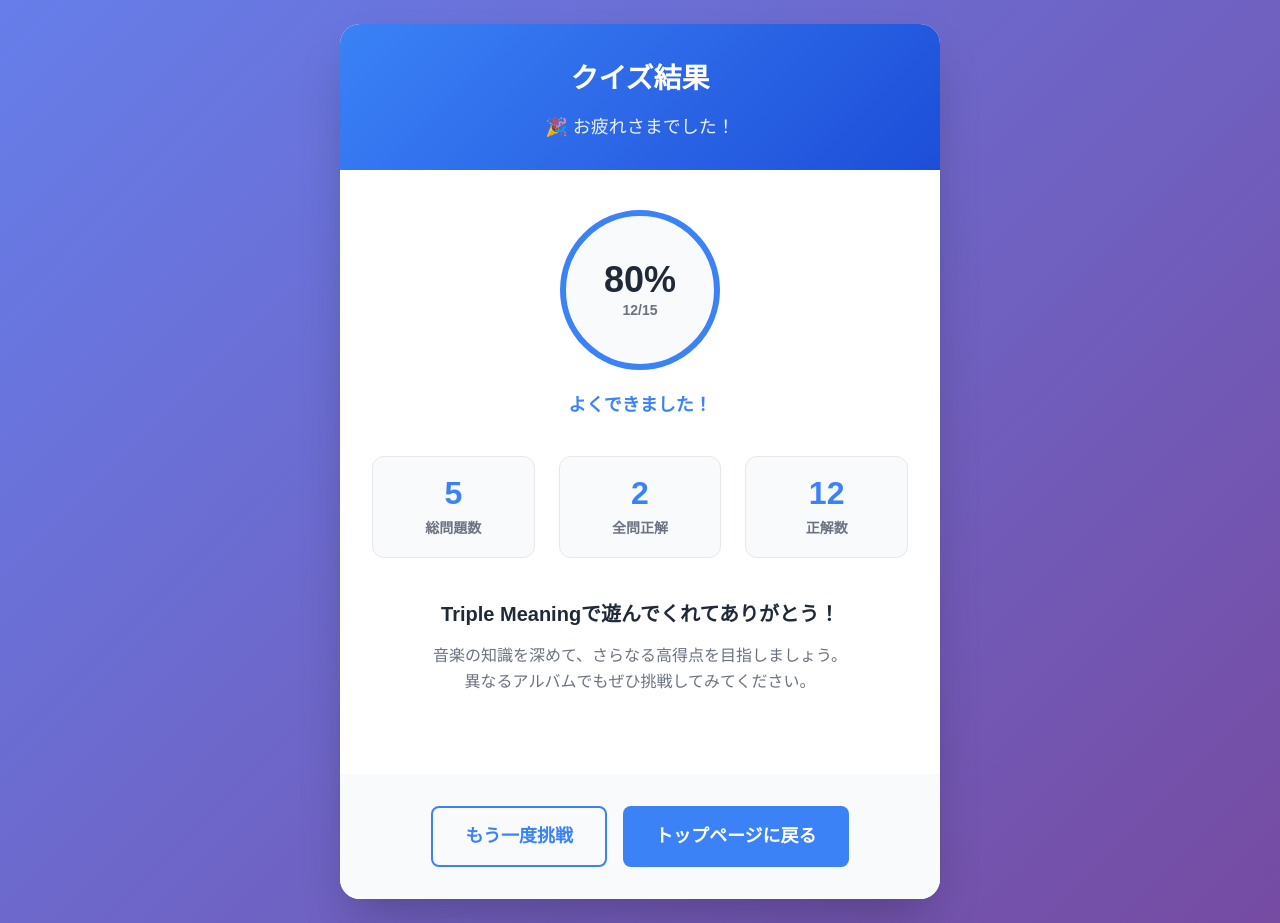
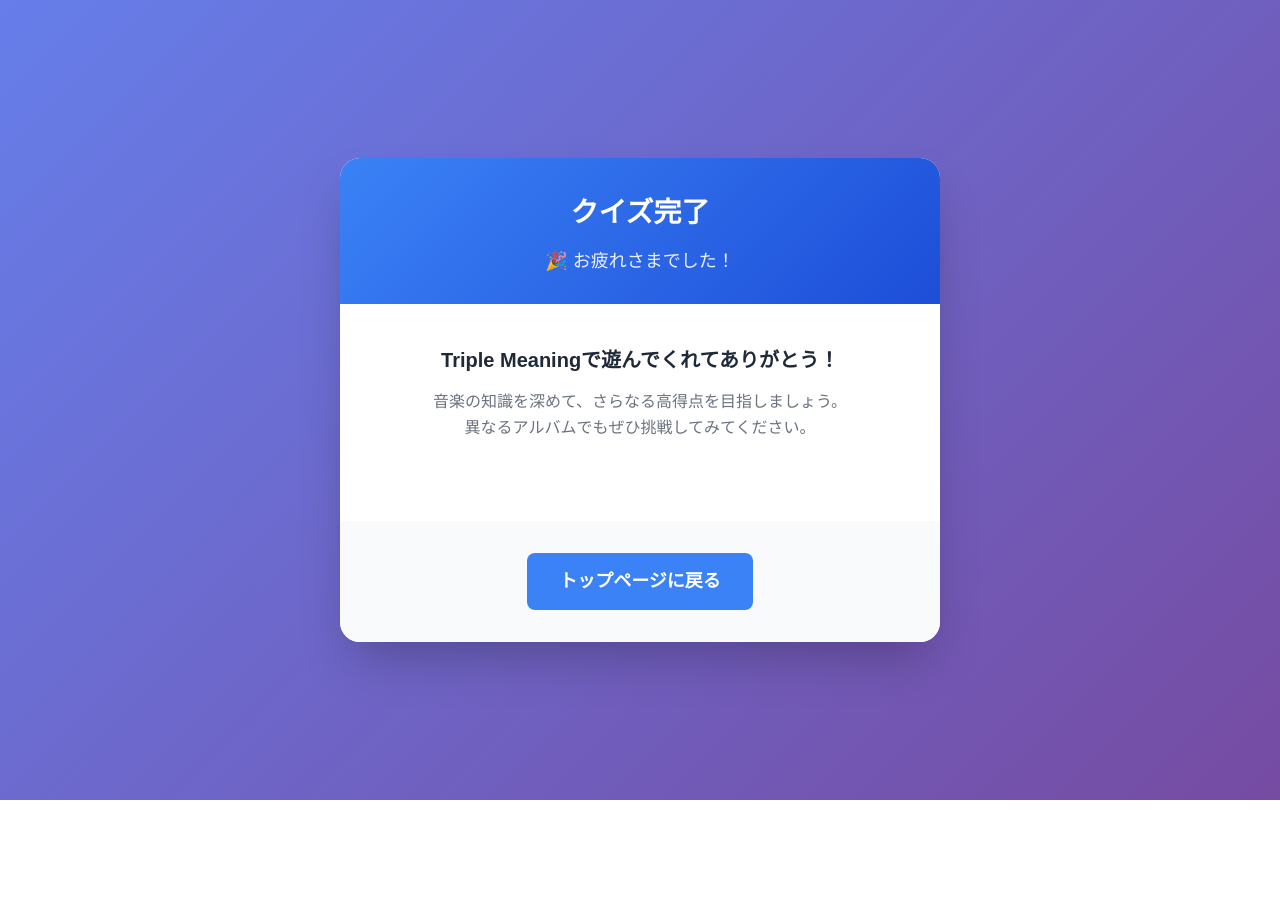
Before and after one commit to ueda-kio/triple-meaming, a Next.js app: page /result in a window 1280 px wide. After the commit the page ends 800 px from the top, so only its background shows below. Built offline with nearby package versions, Linux system fonts and the light colour scheme.

Commit message:
Remove Result

```diff
--- a/src/components/pages/ResultPage.tsx
+++ b/src/components/pages/ResultPage.tsx
@@ -7,86 +7,19 @@
 export const ResultPage: React.FC = () => {
   const router = useRouter();
 
-  // 実際のアプリケーションでは、クイズの結果データを
-  // セッションストレージやContext等から取得する必要があります
-  // ここでは簡単な実装として固定値を使用
-  const mockResults = {
-    totalCorrect: 12,
-    totalPossible: 15,
-    percentage: 80,
-    perfectQuestions: 2,
-    totalQuestions: 5,
-  };
-
   const handleBackToTop = () => {
     router.push('/');
-  };
-
-  const handleRetry = () => {
-    router.back(); // 前のページ（クイズ設定）に戻る
-  };
-
-  const getPerformanceMessage = (percentage: number): string => {
-    if (percentage >= 90) return '素晴らしい成績です！';
-    if (percentage >= 70) return 'よくできました！';
-    if (percentage >= 50) return 'もう少し頑張りましょう！';
-    return '次回はもっと頑張りましょう！';
-  };
-
-  const getPerformanceColor = (percentage: number): string => {
-    if (percentage >= 90) return '#10b981'; // green
-    if (percentage >= 70) return '#3b82f6'; // blue
-    if (percentage >= 50) return '#f59e0b'; // amber
-    return '#ef4444'; // red
   };
 
   return (
     <div className={styles.container}>
       <div className={styles.resultCard}>
         <header className={styles.header}>
-          <h1 className={styles.title}>クイズ結果</h1>
+          <h1 className={styles.title}>クイズ完了</h1>
           <div className={styles.completionBadge}>🎉 お疲れさまでした！</div>
         </header>
 
         <main className={styles.main}>
-          <div className={styles.scoreSection}>
-            <div
-              className={styles.scoreCircle}
-              style={{ borderColor: getPerformanceColor(mockResults.percentage) }}
-            >
-              <span className={styles.percentage}>{mockResults.percentage}%</span>
-              <span className={styles.scoreText}>
-                {mockResults.totalCorrect}/{mockResults.totalPossible}
-              </span>
-            </div>
-
-            <p
-              className={styles.performanceMessage}
-              style={{ color: getPerformanceColor(mockResults.percentage) }}
-            >
-              {getPerformanceMessage(mockResults.percentage)}
-            </p>
-          </div>
-
-          <div className={styles.detailsSection}>
-            <div className={styles.statGrid}>
-              <div className={styles.statItem}>
-                <div className={styles.statNumber}>{mockResults.totalQuestions}</div>
-                <div className={styles.statLabel}>総問題数</div>
-              </div>
-
-              <div className={styles.statItem}>
-                <div className={styles.statNumber}>{mockResults.perfectQuestions}</div>
-                <div className={styles.statLabel}>全問正解</div>
-              </div>
-
-              <div className={styles.statItem}>
-                <div className={styles.statNumber}>{mockResults.totalCorrect}</div>
-                <div className={styles.statLabel}>正解数</div>
-              </div>
-            </div>
-          </div>
-
           <div className={styles.messageSection}>
             <h2 className={styles.messageTitle}>Triple Meaningで遊んでくれてありがとう！</h2>
             <p className={styles.messageText}>
@@ -99,9 +32,6 @@
 
         <footer className={styles.footer}>
           <div className={styles.actionButtons}>
-            <Button variant="outline" size="large" onClick={handleRetry}>
-              もう一度挑戦
-            </Button>
             <Button variant="primary" size="large" onClick={handleBackToTop}>
               トップページに戻る
             </Button>
```
